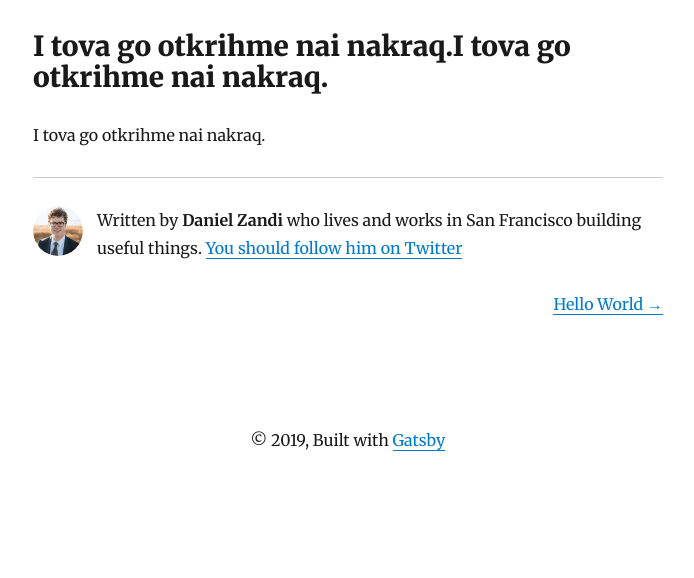
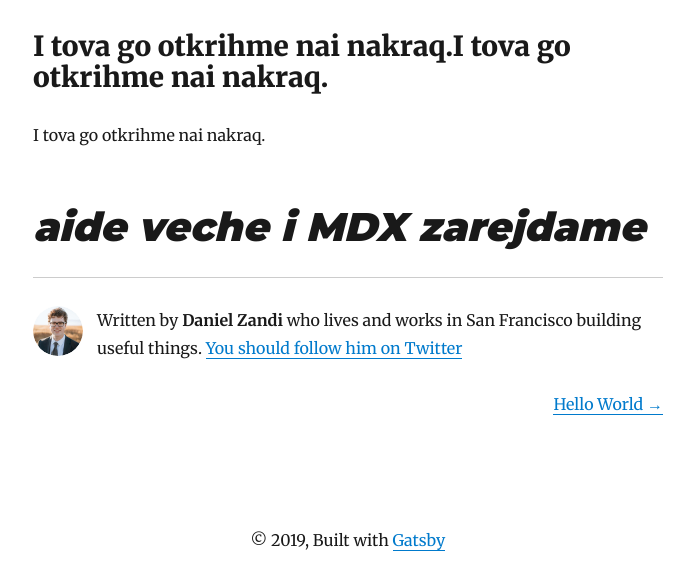
Before and after one commit to danijun96/my-blog-cms, a Gatsby site: page /blog/home/ in a window 1280 px wide. Shown: the part 307-885 px from the top of the page, without its empty margins (292-986 px from the left). Before the commit the page ends 800 px from the top, so only its background shows below. Built offline with nearby package versions, Linux system fonts and the light colour scheme; Gatsby itself is replaced by a stand-in of ours; some packages are replaced by stand-ins of ours.

Commit message:
Update Pages “home”

```diff
--- a/content/home.md
+++ b/content/home.md
@@ -11,6 +11,8 @@ image: /assets/background-image.jpg
 
 ## I tova go otkrihme nai nakraq.I tova go otkrihme nai nakraq.
 
+I tova go otkrihme nai nakraq.
 
 
-I tova go otkrihme nai nakraq.
+
+# _aide veche i MDX zarejdame_
```
